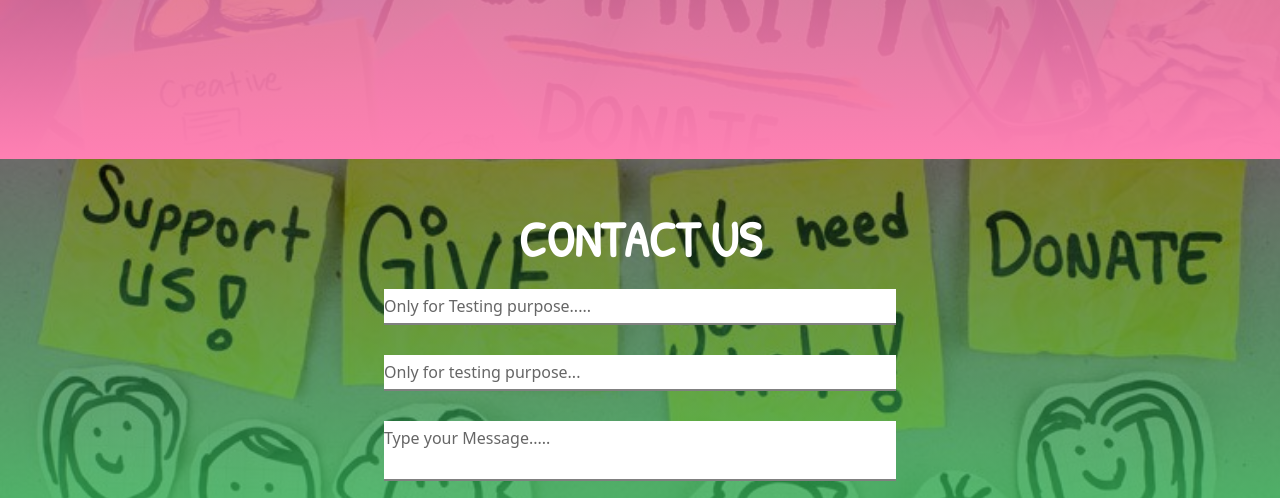
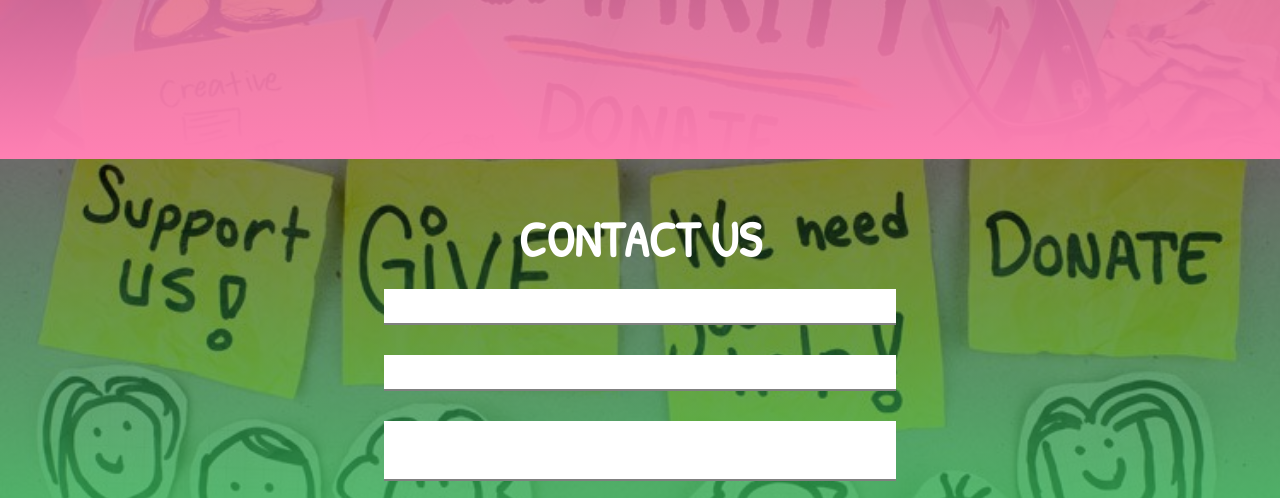
Before and after one commit to shreyam91/donate, a plain HTML site: page index.html in a window 1280 px wide. Shown: the part 641-1139 px from the top of the page. Drawn offline with nearby package versions, Linux system fonts and the light colour scheme; a web font is replaced by a local one.

Commit message:
Update index.html

```diff
--- a/index.html
+++ b/index.html
@@ -34,15 +34,12 @@
         <form id="contact-form" method="post" action="  ">
             <div class="inputBox">
             <input type="text" name="" required="required">
-                <span> Only for Testing purpose..... </span>
             </div>
             <div class="inputBox">
             <input type="text" name="" required="required">
-                <span> Only for testing purpose... </span>
             </div>
             <div class="inputBox">
             <textarea required="required"></textarea>
-                <span>Type your Message.....</span>
             </div>
             <div class="inputBox">
                 <input type="submit" name="" value="Send">
```
